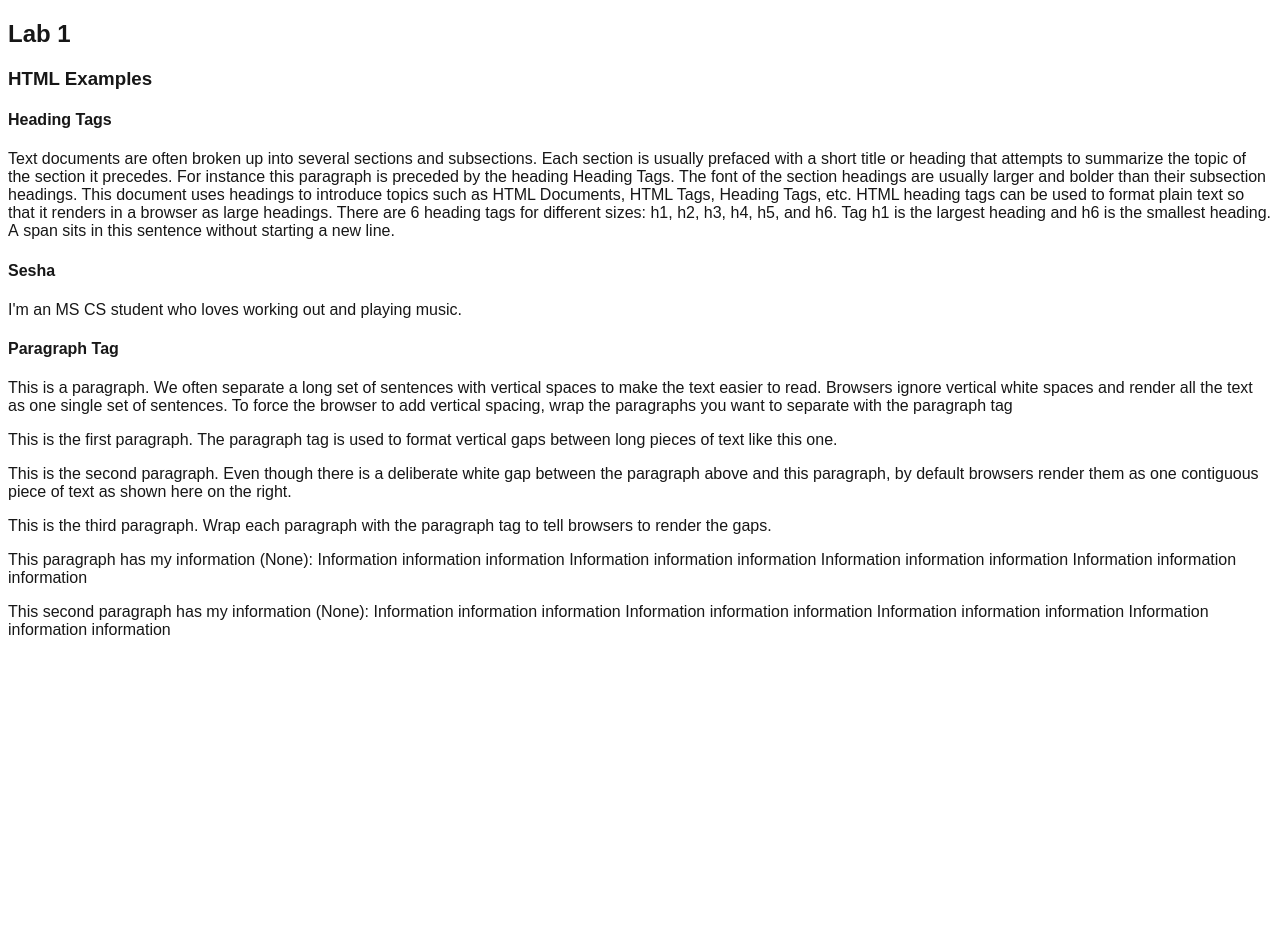
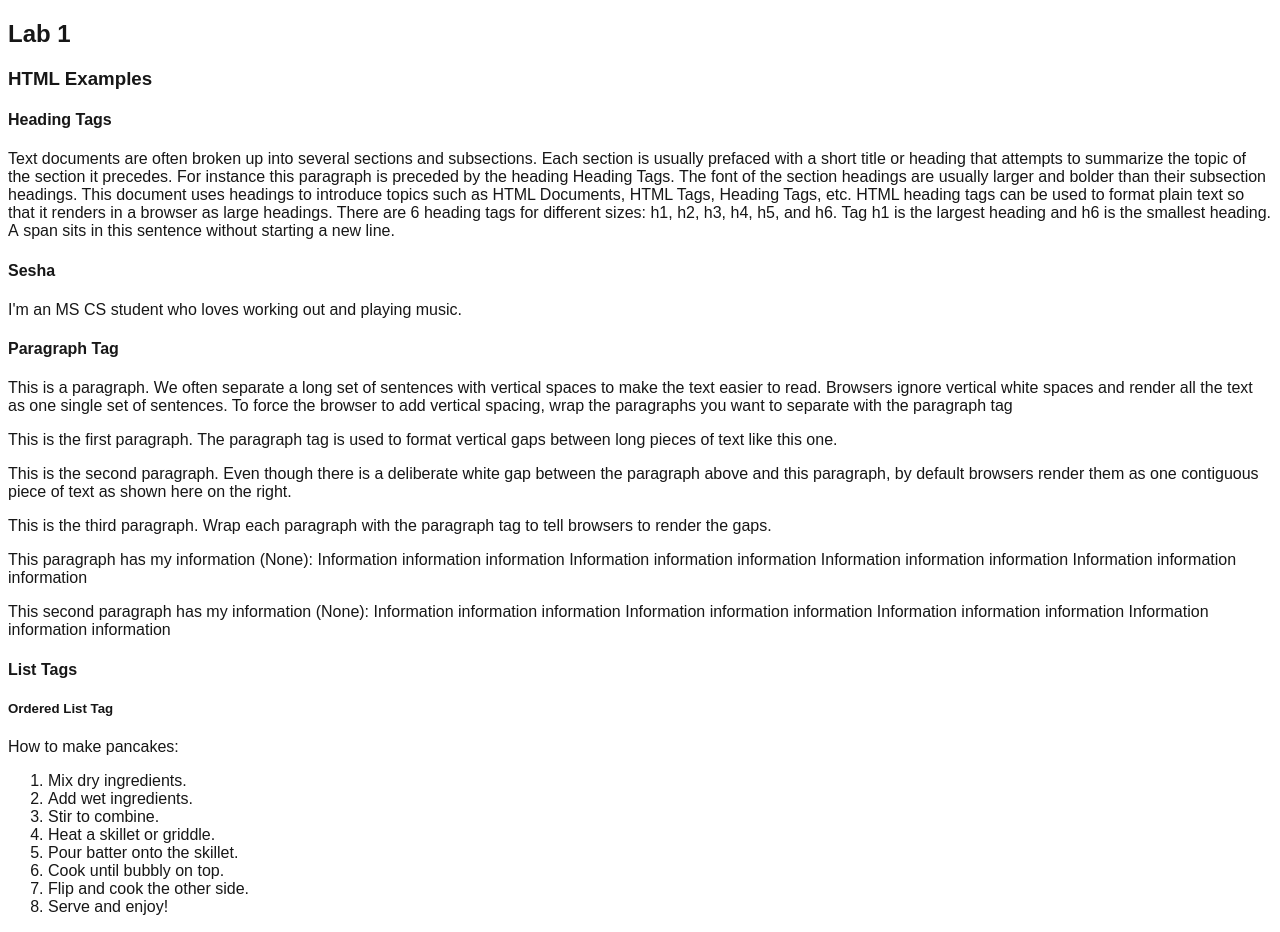
Before and after one commit to sesha-2k3/webdev-client, a Next.js app: page /labs/lab1 in a window 1280 px wide. Before the commit the page ends 800 px from the top, so only its background shows below. Built offline with nearby package versions, Linux system fonts and the light colour scheme.

Commit message:
list ex3

```diff
--- /dev/null
+++ b/app/labs/lab1/ListTags.tsx
@@ -0,0 +1,19 @@
+export default function ListTags() {
+  return (
+    <div id="wd-lists">
+      <h4>List Tags</h4>
+      <h5>Ordered List Tag</h5>
+      How to make pancakes:
+      <ol id="wd-pancakes">
+      <li>Mix dry ingredients.</li>
+      <li>Add wet ingredients.</li>
+      <li>Stir to combine.</li>
+      <li>Heat a skillet or griddle.</li>
+      <li>Pour batter onto the skillet.</li>
+      <li>Cook until bubbly on top.</li>
+      <li>Flip and cook the other side.</li>
+      <li>Serve and enjoy!</li>
+      </ol>
+    </div>
+  );
+}
--- a/app/labs/lab1/page.tsx
+++ b/app/labs/lab1/page.tsx
@@ -1,5 +1,6 @@
 import HeadingTags from "./HeadingTags";
 import ParagraphTag from "./ParagraphTag";
+import ListTags from "./ListTags";
 
 export default function Lab1() {
   return (
@@ -8,7 +9,7 @@
       <h3>HTML Examples</h3>
       <HeadingTags />
       <ParagraphTag />
-
+      <ListTags />
     </div>
   );
 }
```
